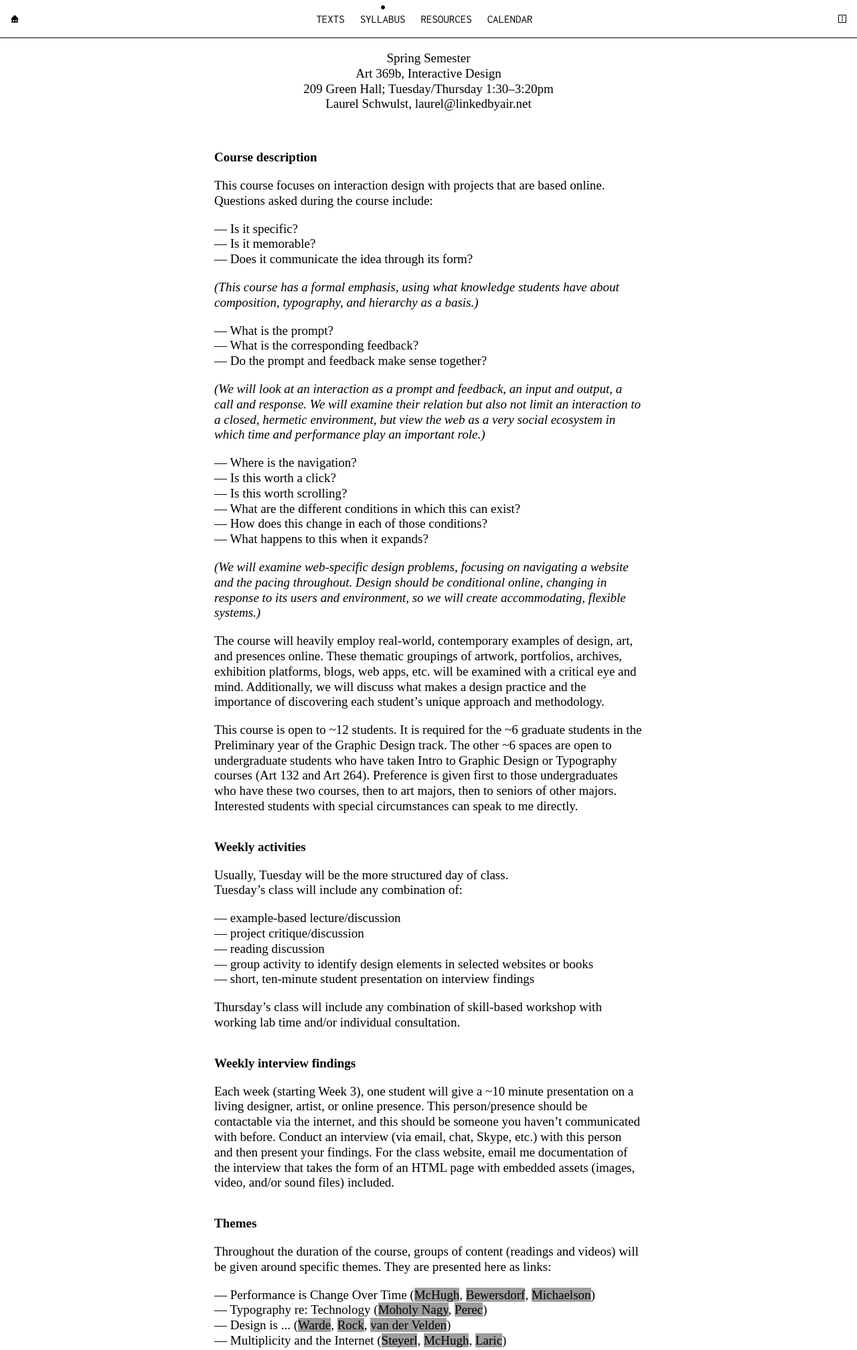
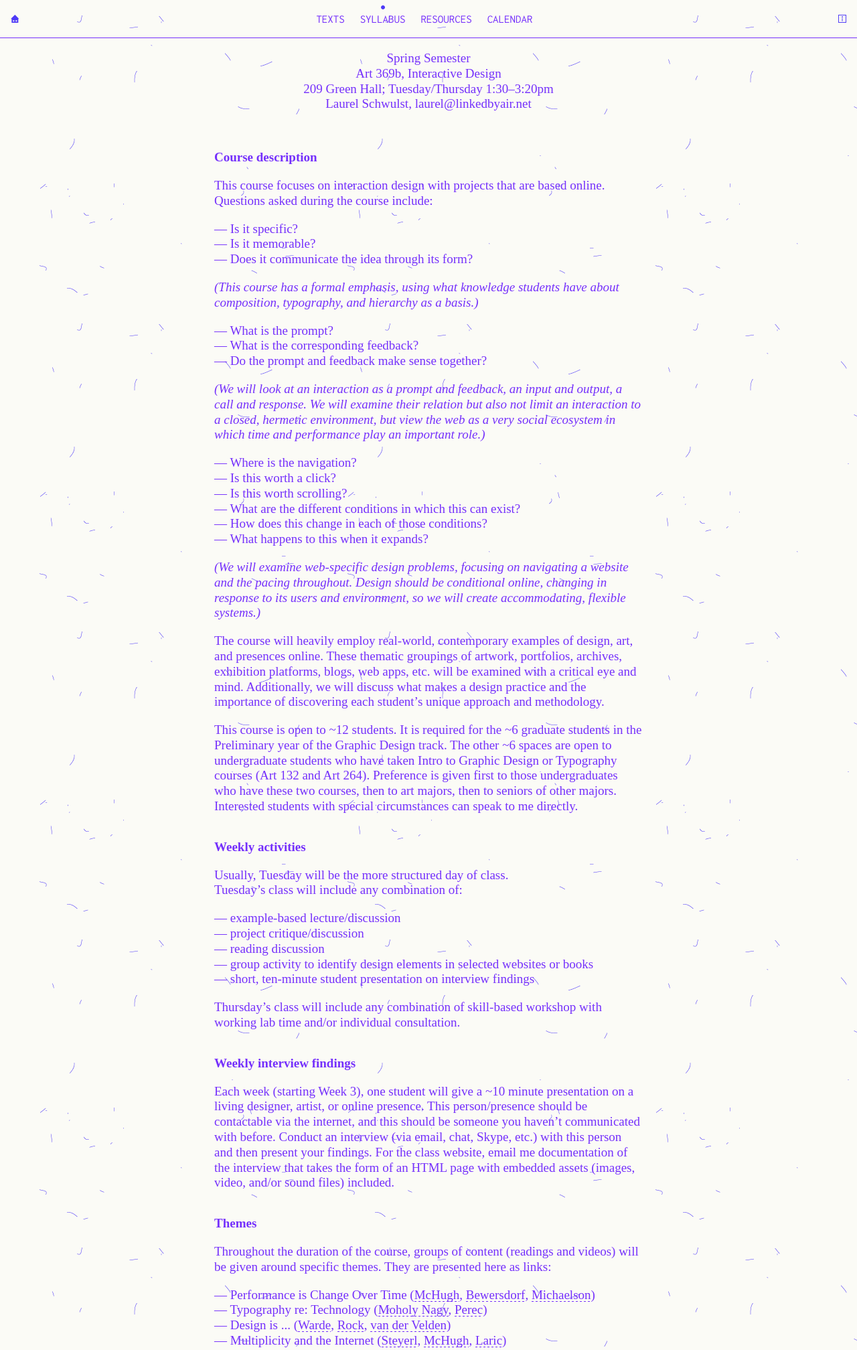
Before and after one commit to PeterEbbelink/veryinteractive, a PHP site: page /class/syllabus in a window 1280 px wide. Shown: the top 2016 px of the page at 67% size. Run offline with PHP 8.4, Linux system fonts and the light colour scheme; some libraries are stand-ins or nearby versions; grey boxes are pictures that could not be loaded.

Commit message:
August Theme

```diff
--- a/class/info/index.html
+++ b/class/info/index.html
@@ -45,9 +45,9 @@
     </p>
     <ul>
       2014
-      <li>— June: “Gutenblood” (inspired by Dan Brewster)</li>
+      <li>— June: “Gutenblood”</li>
       <li>— July: “Normal Free Town”</li>
-      <li>— August: TBA</li>
+      <li>— August: “Air Scent International”</li>
       <li>— September: TBA</li>
       <li>— October: TBA</li>
       <li>— November: TBA</li>
--- a/script/script.js
+++ b/script/script.js
@@ -44,15 +44,15 @@ $(document).ready(function() {
   if($.cookie('theme') == undefined) {
     console.log("It's undefined");
     $('body').removeClass($.cookie('theme'));
-    $('body').addClass('gran-turismo');
-    $.cookie('theme', 'gran-turismo',{ expires: 7, path: '/' });
+    $('body').addClass('august');
+    $.cookie('theme', 'august',{ expires: 7, path: '/' });
   }
 
-  var colored_words = $('.text-itself p, .text-itself h2, .text-itself blockquote');
+  // var colored_words = $('.text-itself p, .text-itself h2, .text-itself blockquote');
 
-  if($.cookie('theme') == 'gran-turismo' && $('.text-itself').length){
-    $(colored_words).lettering('words');
-  }
+  // if($.cookie('theme') == 'gran-turismo' && $('.text-itself').length){
+  //   $(colored_words).lettering('words');
+  // }
 
   if($.cookie('theme')!='') {
     $('body').addClass($.cookie('theme'));  //set the body to the cookie theme
--- a/style/application.css
+++ b/style/application.css
@@ -807,6 +807,149 @@ body.gutenblood .perec-box {
 	border-color: red !important;
 }
 
+/* AUGUST THEME */
+
+body.august {
+	background: rgb(252, 253, 248) !important;
+	color: rgb(117, 48, 252);
+}
+
+body.august #house {
+	background: rgb(252, 253, 248) url('../images/town-august.svg') no-repeat;
+	background-size: 100% auto;
+}
+
+body.august,
+body.august nav a,
+body.august .document.text {
+	background: rgb(252, 253, 248) url('../images/bg-august.png') repeat !important;
+	color: rgb(117, 48, 252);
+}
+
+body.august .document a {
+	color: rgb(117, 48, 252);
+}
+
+body.august .document a:hover {
+	color: rgb(252, 253, 248);
+	background: rgb(117, 48, 252);
+}
+
+body.august #greeting,
+body.august .document.text,
+body.august .document.text h2,
+body.august .document.text .centered h1 {
+	font-family: cursive !important;
+  font-size: 36px;
+  line-height: 42px;
+  font-weight: normal;
+}
+
+body.august .document.text .caption,
+body.august .document.text .notes,
+body.august .document.text blockquote {
+	font-family: cursive !important;
+  font-size: 20px;
+  line-height: 26px;
+  font-weight: normal;
+}
+
+body.august .document a {
+	color: rgb(117, 48, 252);
+	background: url('../images/moving-underline-august.gif') repeat-x;
+	background-position: 0 100%;
+}
+
+body.august .document a:hover {
+	background:rgb(117, 48, 252) url('../images/moving-underline-august.gif') repeat-x;
+	color: rgb(252, 253, 248);
+	background-position: 0 100%;
+}
+
+body.august nav,
+body.august .library-row,
+body.august .top-link a {
+	border-color: rgb(117, 48, 252);
+}
+
+body.august a.library-item,
+body.august .top-link a {
+	background: rgb(252, 253, 248) url('../images/bg-august.png') repeat;
+	color: rgb(117, 48, 252);
+}
+
+body.august a.library-item:hover,
+body.august .top-link a:hover {
+	background: rgb(117, 48, 252);
+	color: rgb(252, 253, 248);
+}
+
+@-webkit-keyframes august_pulse {
+    0% { background: rgb(115, 46, 250); color: rgb(252, 253, 248); }
+    100% { background: rgb(117, 48, 252); color: rgb(252, 253, 248); }
+    /*51% { background: rgb(252, 253, 248); color: rgb(117, 48, 252); }
+    100% { background: rgb(252, 253, 248); color: rgb(117, 48, 252); }*/
+}
+
+body.august a.library-item:hover,
+body.august .top-link a:hover {
+	-webkit-animation: august_pulse 0.2s ease-out;
+  -webkit-animation-iteration-count: infinite;
+}
+
+body.august.visual-tweets,
+body.august.twenty-five-variations,
+body.august.website-for-a-future-event,
+body.august.weather {
+	color: rgb(117, 48, 252);
+	background: rgb(252, 253, 248) !important;
+}
+
+body.august a.visual-tweets,
+body.august a.twenty-five-variations,
+body.august a.website-for-a-future-event,
+body.august a.weather {
+	background: rgb(117, 48, 252) !important;
+	border-color: rgb(117, 48, 252) !important;
+	color: rgb(252, 253, 248);
+}
+
+body.august nav .home-link {
+	background: url('../images/home-august.svg') no-repeat;
+}
+
+
+body.august nav .info-link {
+	background: url('../images/info-august.svg') no-repeat;
+}
+
+body.august nav li.current,
+body.august nav li.current:hover {
+	background: url('../images/bullet-august.svg') no-repeat;
+	background-size: 6px 6px;
+	background-position:center 20%;
+}
+
+body.august nav li:hover {
+	background: url('../images/bullet-empty-august.svg') no-repeat;
+	background-size: 6px 6px;
+	background-position:center 24%;
+}
+
+body.august .dots a {
+	background: url('../images/bullet-empty-august.svg') no-repeat;
+	background-size: 6px 6px;
+	margin-left: -4px;
+}
+
+body.august .dots a:hover {
+	background: url('../images/bullet-august.svg') no-repeat;
+	background-size: 6px 6px;
+}
+
+body.august .perec-box {
+	border-color: red !important;
+}
 
 /* MEDIA QUERIES */
 
```
Also changed, not shown: images/bg-august.png (added), images/bullet-august.svg (added), images/bullet-empty-august.svg (added), images/home-august.svg (added), images/info-august.svg (added), images/moving-underline-august.gif (added), images/town-august.svg (added), 1 other file.
